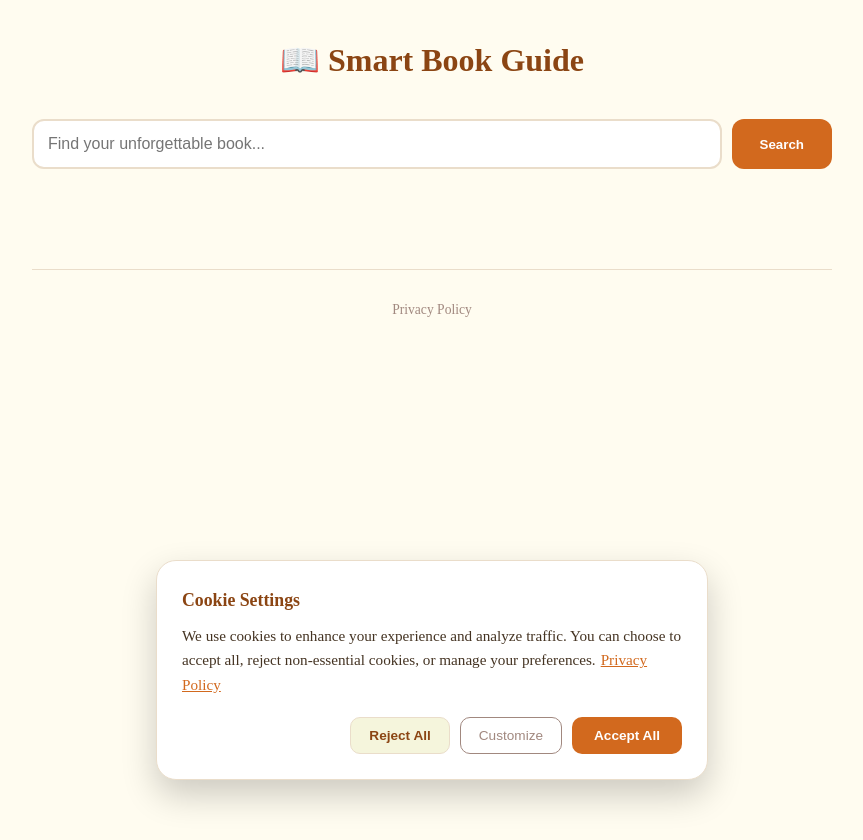
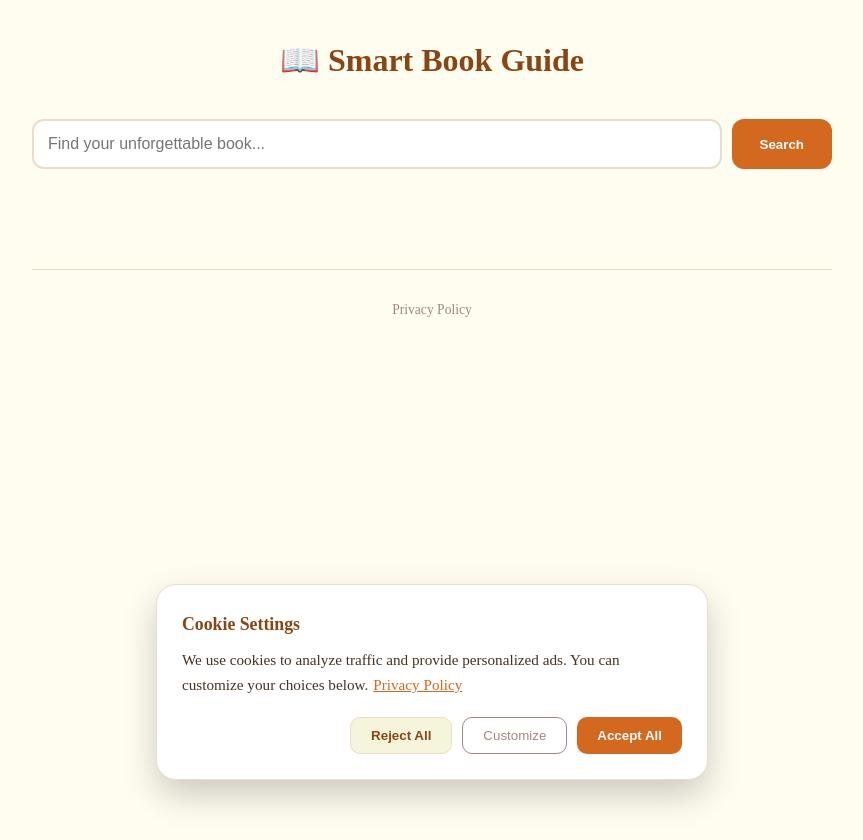
Before and after one commit to elephantmaccha/book-guide-app-mark2, a Next.js app: page / in a window 1280 px wide. Shown: the whole page, without its empty margins (208-1071 px from the left). Built offline with nearby package versions, Linux system fonts and the light colour scheme.

Commit message:
Implement detailed cookie preference center

```diff
--- a/components/CookieConsent.tsx
+++ b/components/CookieConsent.tsx
@@ -4,96 +4,97 @@ import { useState, useEffect } from 'react';
 
 export default function CookieConsent() {
   const [isVisible, setIsVisible] = useState(false);
+  const [showSettings, setShowSettings] = useState(false);
+
+  // 個別の設定状態
+  const [preferences, setPreferences] = useState({
+    analytics: true,
+    advertising: true,
+  });
 
   useEffect(() => {
-    // 既に同意または拒否の選択済みかを確認
-    const consent = localStorage.getItem('cookie-consent');
+    const consent = localStorage.getItem('cookie-consent-settings');
     if (!consent) {
       setIsVisible(true);
     }
   }, []);
 
-  const handleAccept = () => {
-    localStorage.setItem('cookie-consent', 'accepted');
+  const saveSettings = (settings: typeof preferences) => {
+    localStorage.setItem('cookie-consent-settings', JSON.stringify(settings));
     setIsVisible(false);
+    // ここで設定に基づいてAnalytics等の発火を制御する処理を将来的に追加可能です
   };
 
-  const handleReject = () => {
-    localStorage.setItem('cookie-consent', 'rejected');
-    setIsVisible(false);
-    // 実際にはここでGoogle Analyticsなどのタグを無効化する処理を入れることが一般的です
+  const handleAcceptAll = () => {
+    const allOn = { analytics: true, advertising: true };
+    setPreferences(allOn);
+    saveSettings(allOn);
+  };
+
+  const handleRejectAll = () => {
+    const allOff = { analytics: false, advertising: false };
+    setPreferences(allOff);
+    saveSettings(allOff);
   };
 
   if (!isVisible) return null;
 
   return (
     <div style={{
-      position: 'fixed',
-      bottom: '20px',
-      left: '20px',
-      right: '20px',
-      backgroundColor: '#ffffff',
-      color: '#443322',
-      padding: '25px',
-      borderRadius: '20px',
-      boxShadow: '0 15px 35px rgba(0,0,0,0.2)',
-      zIndex: 9999,
-      border: '1px solid #eaddca',
-      maxWidth: '500px',
-      margin: '0 auto'
+      position: 'fixed', bottom: '20px', left: '20px', right: '20px',
+      backgroundColor: '#ffffff', color: '#443322', padding: '25px',
+      borderRadius: '20px', boxShadow: '0 15px 35px rgba(0,0,0,0.2)',
+      zIndex: 9999, border: '1px solid #eaddca', maxWidth: '500px', margin: '0 auto'
     }}>
-      <div style={{ fontSize: '0.95rem', lineHeight: '1.6', marginBottom: '20px' }}>
-        <h3 style={{ margin: '0 0 10px 0', color: '#8b4513' }}>Cookie Settings</h3>
-        We use cookies to enhance your experience and analyze traffic. You can choose to accept all, reject non-essential cookies, or manage your preferences.
-        <a href="/privacy" style={{ color: '#d2691e', textDecoration: 'underline', marginLeft: '5px' }}>Privacy Policy</a>
-      </div>
-
-      <div style={{ display: 'flex', gap: '10px', flexWrap: 'wrap', justifyContent: 'flex-end' }}>
-        <button
-          onClick={handleReject}
-          style={{
-            backgroundColor: '#f5f5dc',
-            color: '#8b4513',
-            border: '1px solid #eaddca',
-            padding: '10px 18px',
-            borderRadius: '10px',
-            cursor: 'pointer',
-            fontSize: '0.85rem',
-            fontWeight: 'bold'
-          }}
-        >
-          Reject All
-        </button>
-        <button
-          onClick={() => alert('Detailed settings will be available soon.')}
-          style={{
-            backgroundColor: 'transparent',
-            color: '#a1887f',
-            border: '1px solid #a1887f',
-            padding: '10px 18px',
-            borderRadius: '10px',
-            cursor: 'pointer',
-            fontSize: '0.85rem'
-          }}
-        >
-          Customize
-        </button>
-        <button
-          onClick={handleAccept}
-          style={{
-            backgroundColor: '#d2691e',
-            color: 'white',
-            border: 'none',
-            padding: '10px 22px',
-            borderRadius: '10px',
-            cursor: 'pointer',
-            fontSize: '0.85rem',
-            fontWeight: 'bold'
-          }}
-        >
-          Accept All
-        </button>
-      </div>
+      {!showSettings ? (
+        /* 通常のバナー画面 */
+        <>
+          <div style={{ fontSize: '0.95rem', lineHeight: '1.6', marginBottom: '20px' }}>
+            <h3 style={{ margin: '0 0 10px 0', color: '#8b4513' }}>Cookie Settings</h3>
+            We use cookies to analyze traffic and provide personalized ads.
+            You can customize your choices below.
+            <a href="/privacy" style={{ color: '#d2691e', marginLeft: '5px' }}>Privacy Policy</a>
+          </div>
+          <div style={{ display: 'flex', gap: '10px', flexWrap: 'wrap', justifyContent: 'flex-end' }}>
+            <button onClick={handleRejectAll} style={secondaryBtn}>Reject All</button>
+            <button onClick={() => setShowSettings(true)} style={outlineBtn}>Customize</button>
+            <button onClick={handleAcceptAll} style={primaryBtn}>Accept All</button>
+          </div>
+        </>
+      ) : (
+        /* 詳細設定画面 */
+        <>
+          <h3 style={{ margin: '0 0 15px 0', color: '#8b4513' }}>Preference Center</h3>
+          <div style={{ display: 'flex', flexDirection: 'column', gap: '15px', marginBottom: '20px' }}>
+            <div style={settingRow}>
+              <span>Analytics Cookies</span>
+              <input
+                type="checkbox"
+                checked={preferences.analytics}
+                onChange={() => setPreferences({...preferences, analytics: !preferences.analytics})}
+              />
+            </div>
+            <div style={settingRow}>
+              <span>Advertising Cookies</span>
+              <input
+                type="checkbox"
+                checked={preferences.advertising}
+                onChange={() => setPreferences({...preferences, advertising: !preferences.advertising})}
+              />
+            </div>
+          </div>
+          <div style={{ display: 'flex', gap: '10px', justifyContent: 'flex-end' }}>
+            <button onClick={() => setShowSettings(false)} style={outlineBtn}>Back</button>
+            <button onClick={() => saveSettings(preferences)} style={primaryBtn}>Save My Choices</button>
+          </div>
+        </>
+      )}
     </div>
   );
 }
+
+// スタイル定義
+const primaryBtn = { backgroundColor: '#d2691e', color: 'white', border: 'none', padding: '10px 20px', borderRadius: '10px', cursor: 'pointer', fontWeight: 'bold' as const };
+const secondaryBtn = { backgroundColor: '#f5f5dc', color: '#8b4513', border: '1px solid #eaddca', padding: '10px 20px', borderRadius: '10px', cursor: 'pointer', fontWeight: 'bold' as const };
+const outlineBtn = { backgroundColor: 'transparent', color: '#a1887f', border: '1px solid #a1887f', padding: '10px 20px', borderRadius: '10px', cursor: 'pointer' };
+const settingRow = { display: 'flex', justifyContent: 'space-between', alignItems: 'center', padding: '10px', borderBottom: '1px solid #f5f5dc' };
```
